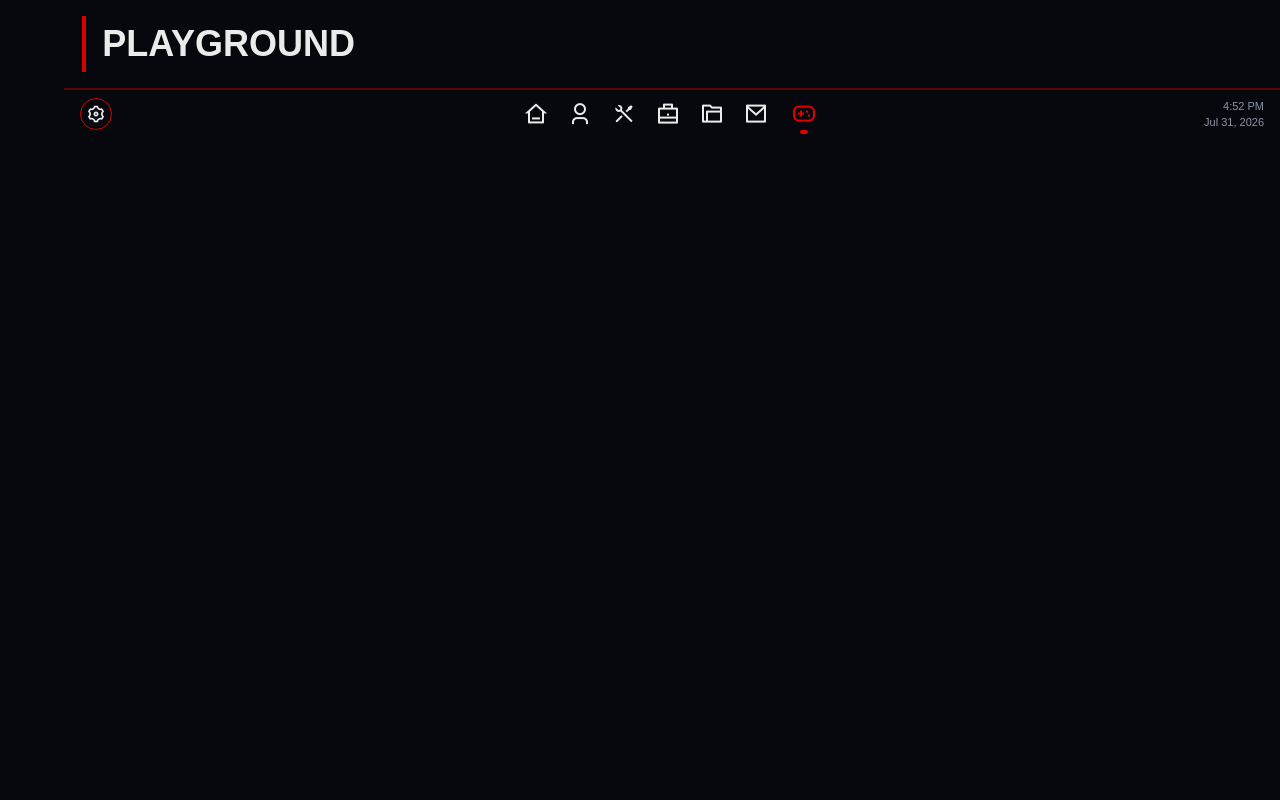
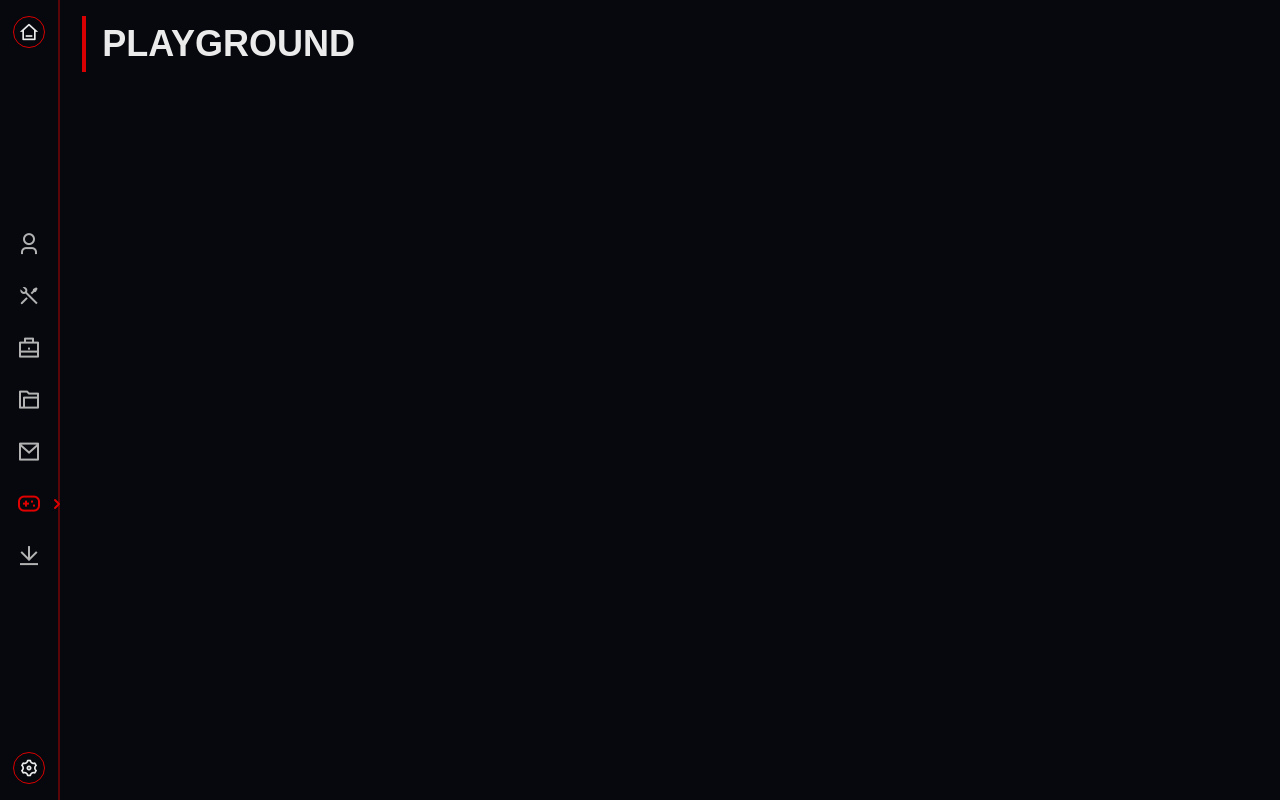
Before and after one commit to konain611/Portfolio, a Next.js app in the folder syedkonainnasir/: page /playground in a window 1280 px wide. Built offline with nearby package versions, Linux system fonts and the light colour scheme.

Commit message:
Update Footer.jsx

```diff
--- a/syedkonainnasir/src/components/Footer.jsx
+++ b/syedkonainnasir/src/components/Footer.jsx
@@ -6,7 +6,7 @@ import { useEffect, useMemo, useRef, useState } from "react";
 import { accentOptions, applyTheme, backgroundOptions, defaultTheme, persistTheme, publishTheme, readTheme } from "@/lib/theme";
 
 const links = [
-  { href: "/", label: "Home", icon: "ri-home-3-line" },
+  // { href: "/", label: "Home", icon: "ri-home-3-line" },
   { href: "/about", label: "About", icon: "ri-user-3-line" },
   { href: "/skills", label: "Skills", icon: "ri-tools-line" },
   { href: "/experience", label: "Experience", icon: "ri-briefcase-line" },
@@ -18,6 +18,7 @@ const links = [
 export default function Footer() {
   const pathname = usePathname() || "/";
   const [isSettingsOpen, setIsSettingsOpen] = useState(false);
+  const [isMobileOpen, setIsMobileOpen] = useState(false);
   const [theme, setTheme] = useState(readTheme);
   const settingsRef = useRef(null);
 
@@ -65,25 +66,7 @@ export default function Footer() {
     return () => mediaQuery.removeEventListener?.("change", handleSystemThemeChange);
   }, [theme]);
 
-  const [now, setNow] = useState(() => new Date());
-
-  useEffect(() => {
-    const timer = window.setInterval(() => {
-      setNow(new Date());
-    }, 1000);
-
-    return () => window.clearInterval(timer);
-  }, []);
-
-  const formattedTime = now.toLocaleTimeString([], {
-    hour: "numeric",
-    minute: "2-digit",
-  });
-  const formattedDate = now.toLocaleDateString([], {
-    month: "short",
-    day: "numeric",
-    year: "numeric",
-  });
+  // No date/time displayed — removed per design.
 
   const updateTheme = (nextTheme) => {
     setTheme(nextTheme);
@@ -104,21 +87,8 @@ export default function Footer() {
     updateTheme(defaultTheme);
   };
 
-  return (
-    <footer className="w-full border-t-2 border-(--border)/40 bg-background py-2">
-      <div className="mx-auto relative flex w-full items-center justify-between px-3 sm:px-4">
-        <div className="relative hidden sm:block" ref={settingsRef}>
-          <button
-            type="button"
-            aria-label="Settings"
-            onClick={() => setIsSettingsOpen((prev) => !prev)}
-            className="flex h-8 w-8 items-center justify-center rounded-full border border-(--border)  transition hover:text-(--accent)"
-          >
-            <i className="ri-settings-3-line text-xl" />
-          </button>
-
-          {isSettingsOpen && (
-            <div className="absolute bottom-12 left-0 w-60 rounded-xl border border-(--border)/40 bg-background p-3 shadow-2xl">
+  const renderSettingsControls = (mobile = false) => (
+    <div className={`${mobile ? "w-full mt-4" : "absolute left-12 bottom-0 w-60"} rounded-xl border border-(--border)/40 bg-background p-3 shadow-2xl`}>
       <div className="mb-2 text-sm font-semibold">Accent</div>
       <div className="mb-3 flex flex-wrap gap-2">
         {accentOptions.map((option) => (
@@ -163,10 +133,37 @@ export default function Footer() {
         Reset
       </button>
     </div>
-          )}
+  );
+
+  return (
+    <>
+      <button
+        type="button"
+        className="fixed left-3 top-3 z-50 flex h-10 w-10 items-center justify-center rounded-md border border-(--border) bg-background md:hidden"
+        aria-label="Open menu"
+        onClick={() => setIsMobileOpen(true)}
+      >
+        <i className="ri-menu-line text-2xl" />
+      </button>
+
+      {/* Desktop sidebar */}
+      <aside className="hidden md:fixed md:left-0 md:top-0 md:h-screen md:w-15 md:z-40 md:border-r-2 md:border-(--border)/40 md:bg-background md:py-4 md:flex md:flex-col md:items-center md:justify-between">
+      <div className="flex h-full flex-col items-center justify-between">
+        {/* Top: Home button (used to be settings) */}
+        <div className="relative">
+          <Link
+            href="/"
+            aria-label="Home"
+            className="group relative flex h-8 w-8 items-center justify-center rounded-full border border-(--border) transition hover:text-(--accent)"
+          >
+            <i className="ri-home-3-line text-xl" />
+            <span className="pointer-events-none absolute left-12 rounded-full border border-(--border)/40 bg-background px-2 py-1 text-[10px] uppercase tracking-[0.2em] text-(--foreground) opacity-0 transition group-hover:opacity-100">
+              Home
+            </span>
+          </Link>
         </div>
 
-        <div className="absolute inset-x-0 mx-auto flex max-w-xs items-center justify-center gap-3">
+        <nav className="flex flex-col items-center gap-3">
           {links.map((link) => {
             const isActive = pathname === link.href || (link.href === "/" && pathname === "");
 
@@ -175,9 +172,8 @@ export default function Footer() {
                 key={link.href}
                 href={link.href}
                 aria-label={link.label}
-                // title={link.label}
                 aria-current={isActive ? "page" : undefined}
-                className={`group relative flex h-8 w-8 items-center justify-center${
+                className={`group relative flex h-10 w-10 items-center justify-center ${
                   isActive
                     ? " text-(--accent)"
                     : "text-(--foreground) hover:text-(--accent) transition"
@@ -185,21 +181,119 @@ export default function Footer() {
               >
                 <i className={`${link.icon} text-2xl`} />
                 {isActive && (
-                  <span className="absolute -bottom-1 h-1 w-2 rounded-full bg-(--accent)" />
+                  <span className="absolute -right-4 top-1/2 transform -translate-y-1/2" aria-hidden>
+                    <svg className="h-4 w-4 text-(--accent)" viewBox="0 0 24 24" fill="none" xmlns="http://www.w3.org/2000/svg" aria-hidden>
+                      <path d="M9 6l6 6-6 6" stroke="currentColor" strokeWidth="3" strokeLinecap="round" strokeLinejoin="round" />
+                    </svg>
+                  </span>
                 )}
-                <span className="pointer-events-none absolute -top-8 rounded-full border border-(--border)/40 bg-background px-2 py-1 text-[10px] uppercase tracking-[0.2em] text-(--foreground) opacity-0 transition group-hover:opacity-100">
+                <span className="pointer-events-none absolute left-12 rounded-full border border-(--border)/40 bg-background px-2 py-1 text-[10px] uppercase tracking-[0.2em] text-(--foreground) opacity-0 transition group-hover:opacity-100">
                   {link.label}
                 </span>
               </Link>
             );
           })}
+
+          {/* Download resume button below Playground */}
+          <a
+            href="/resume.pdf"
+            download
+            aria-label="Download Resume"
+            className="group relative flex h-10 w-10 items-center justify-center text-(--foreground) hover:text-(--accent) transition"
+          >
+            <i className="ri-download-line text-2xl" />
+            <span className="pointer-events-none absolute left-12 rounded-full border border-(--border)/40 bg-background px-2 py-1 text-[10px] uppercase tracking-[0.2em] text-(--foreground) opacity-0 transition group-hover:opacity-100">
+              Download
+            </span>
+          </a>
+        </nav>
+
+        {/* Bottom: Settings button (used to be date/time) */}
+        <div className="relative" ref={settingsRef}>
+          <button
+            type="button"
+            aria-label="Settings"
+            onClick={() => setIsSettingsOpen((prev) => !prev)}
+            className="flex h-8 w-8 items-center justify-center rounded-full border border-(--border) transition hover:text-(--accent)"
+          >
+            <i className="ri-settings-3-line text-xl" />
+          </button>
+
+          {isSettingsOpen && renderSettingsControls(false)}
+        </div>
+      </div>
+      </aside>
+
+      {/* Mobile slide-in panel */}
+      {isMobileOpen && (
+        <div className="fixed inset-0 z-50 flex">
+          <div className="absolute inset-0 bg-black/40" onClick={() => setIsMobileOpen(false)} />
+          <aside className="relative z-50 w-64 max-w-full border-r-2 border-(--border)/40 bg-background py-6">
+            <div className="flex h-full flex-col items-start justify-between px-4">
+              <div className="w-full">
+                <div className="flex items-center justify-between">
+                  <div />
+                  <button
+                    type="button"
+                    aria-label="Close menu"
+                    onClick={() => setIsMobileOpen(false)}
+                    className="flex h-8 w-8 items-center justify-center rounded-md border border-(--border)"
+                  >
+                    <i className="ri-close-line text-xl" />
+                  </button>
                 </div>
 
-        <div className="hidden min-w-28 flex-col items-end text-[11px] leading-4 text-(--muted) sm:flex sm:min-w-34">
-          <span>{formattedTime}</span>
-          <span>{formattedDate}</span>
+                <div className="mt-6 flex flex-col items-start gap-3">
+                  {links.map((link) => {
+                    const isActive = pathname === link.href || (link.href === "/" && pathname === "");
+
+                    return (
+                      <Link
+                        key={link.href}
+                        href={link.href}
+                        aria-label={link.label}
+                        aria-current={isActive ? "page" : undefined}
+                        onClick={() => setIsMobileOpen(false)}
+                        className={`flex items-center gap-3 rounded-md px-2 py-2 ${
+                          isActive ? "text-(--accent)" : "text-(--foreground) hover:text-(--accent)"
+                        }`}
+                      >
+                        <i className={`${link.icon} text-2xl`} />
+                        <span className="text-sm">{link.label}</span>
+                      </Link>
+                    );
+                  })}
+
+                  <a
+                    href="/resume.pdf"
+                    download
+                    onClick={() => setIsMobileOpen(false)}
+                    className="flex items-center gap-3 rounded-md px-2 py-2 text-(--foreground) hover:text-(--accent)"
+                  >
+                    <i className="ri-download-line text-2xl" />
+                    <span className="text-sm">Download</span>
+                  </a>
                 </div>
               </div>
-    </footer>
+
+              <div className="w-full">
+                <div className="mt-6 border-t border-(--border)/40 pt-4">
+                  <button
+                    type="button"
+                    aria-label="Settings"
+                    onClick={() => setIsSettingsOpen((prev) => !prev)}
+                    className="flex h-8 w-8 items-center justify-center rounded-md border border-(--border)"
+                  >
+                    <i className="ri-settings-3-line text-xl" />
+                  </button>
+
+                  {isSettingsOpen && renderSettingsControls(true)}
+                </div>
+              </div>
+            </div>
+          </aside>
+        </div>
+      )}
+    </>
   );
 }
```
Lines whose indentation alone changed are shown as unchanged.
